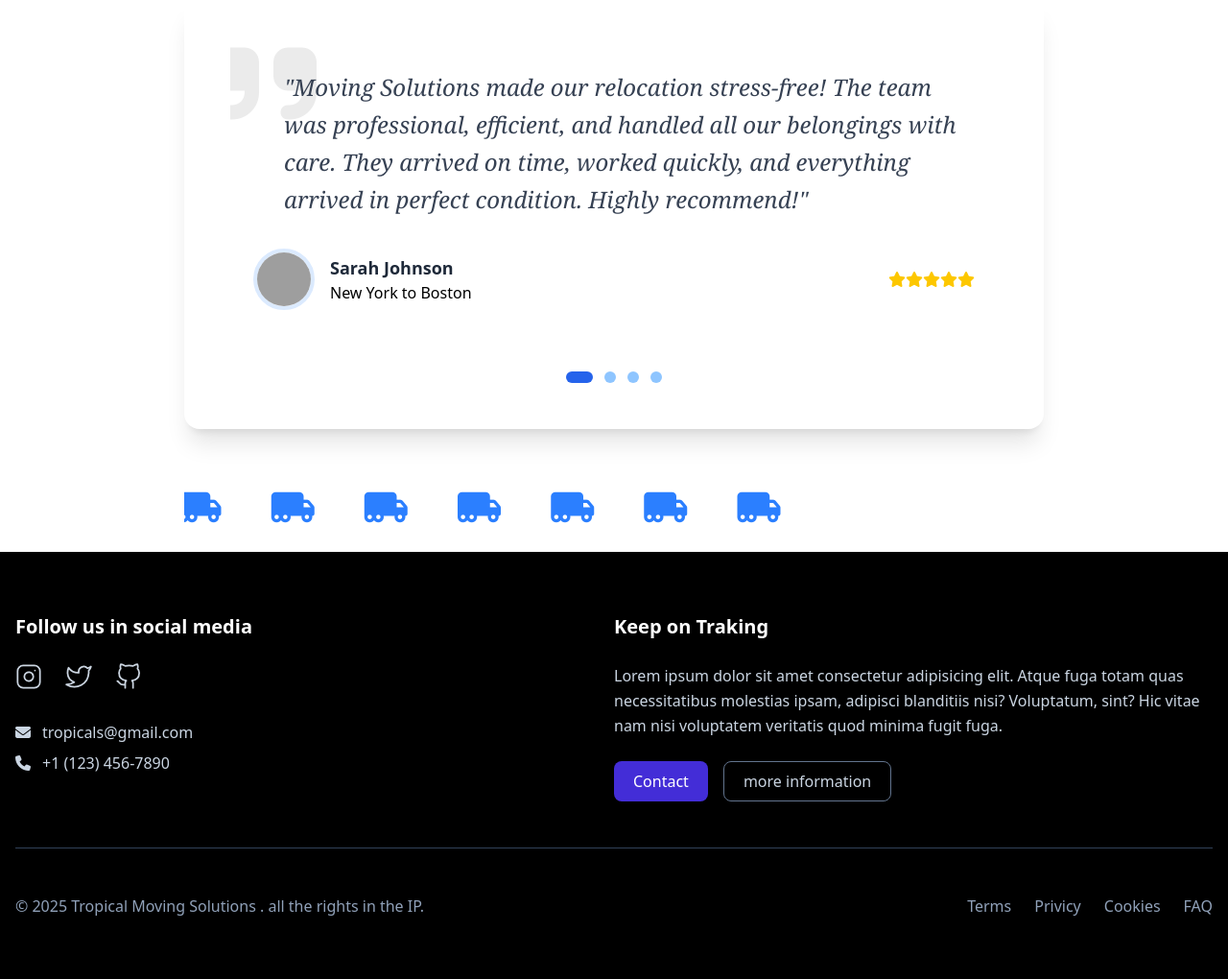
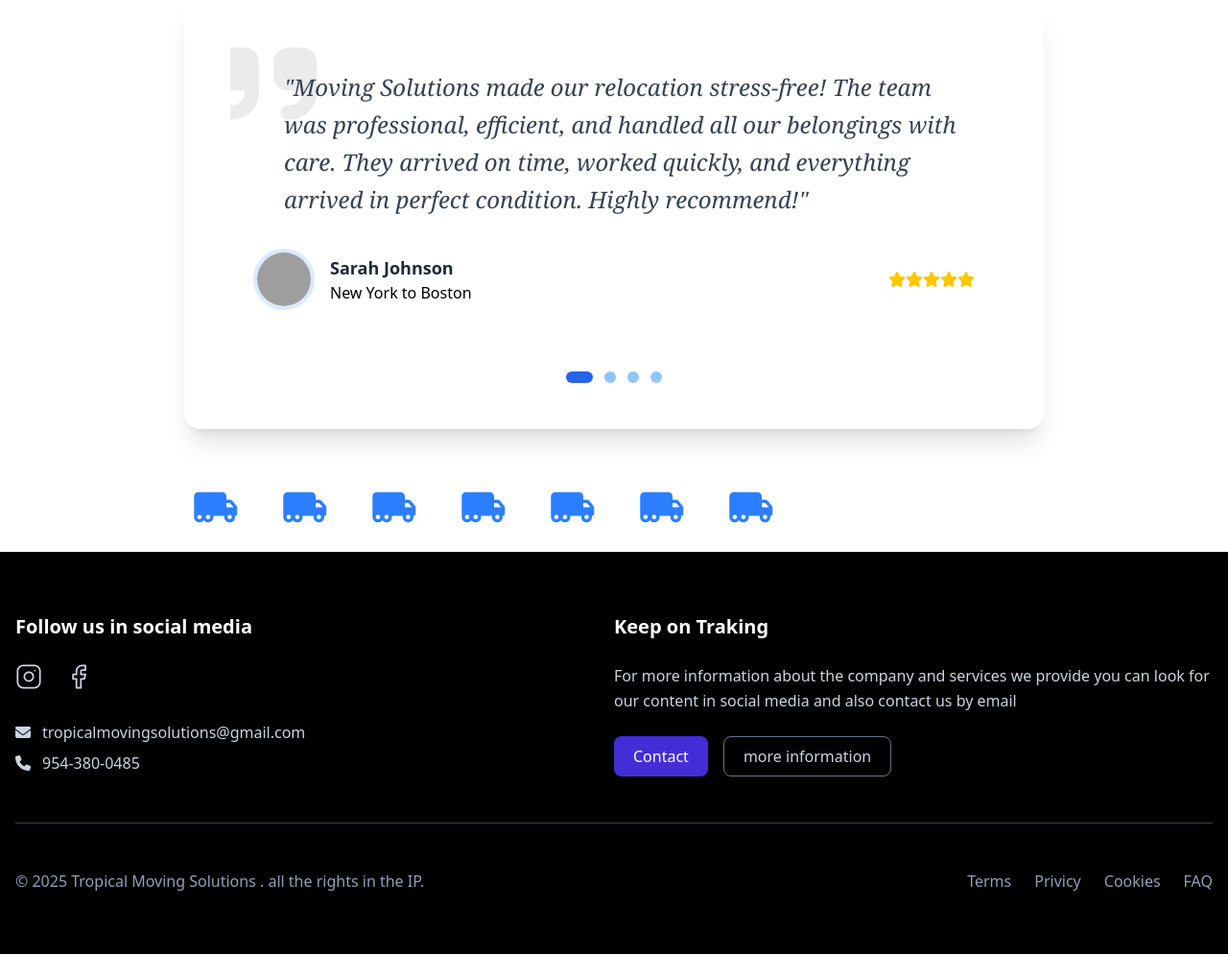
Before and after one commit to elMauro2003/tropical_moving_solutions, a Django app: page / in a window 1280 px wide. Shown: the part 2855-3875 px from the top of the page at 96% size. After the commit the page ends 3849 px from the top, so only its background shows below. Run offline with Django 5.2, Linux system fonts and the light colour scheme; some libraries are stand-ins or nearby versions; some web fonts are replaced; grey boxes are pictures that could not be loaded.

Commit message:
ref[styles]: fixing visual details

```diff
--- a/templates/calculator.html
+++ b/templates/calculator.html
@@ -117,8 +117,8 @@
                 <p class="mt-1 opacity-80 text-sm">Professional moving services throughout Miami</p>
             </div>
             <div class="text-base">
-                <p><i class="fas fa-phone mr-2"></i> (305) 555-1234</p>
-                <p class="mt-1"><i class="fas fa-envelope mr-2"></i> tropical@miamimovers.com</p>
+                <p><i class="fas fa-phone mr-2"></i> 954-380-0485</p>
+                <p class="mt-1"><i class="fas fa-envelope mr-2"></i> tropicalmovingsolutions@gmail.com</p>
             </div>
             <div class="border-t border-white/20 mt-6 pt-4 text-center text-white/70 text-sm">
                 <p>&copy; 2025 Tropical Solutions. All rights reserved.</p>
--- a/templates/components/about.html
+++ b/templates/components/about.html
@@ -9,13 +9,13 @@
 
         <section class="relative w-full md:w-3/4 h-[600px] overflow-hidden flex justify-center items-center">
             <!-- Contenedor Tropical Moving Solutions -->
-            <div class="info-container absolute top-4 left-0 w-full h-3/4 transform transition-all duration-500 ease-in-out" id="tropical">
-                <div class="bg-gray-100 rounded-xl shadow-lg h-full">
+            <div class="info-container absolute top-4 left-0 w-full h-3/4 transform transition-all duration-500 ease-in-out " id="tropical">
+                <div class="bg-gray-100 rounded-xl shadow-lg h-full box-content">
                     <div class="container mx-auto py-8 sm:px-6 lg:px-8 h-full">
                         <div class="flex flex-col md:flex-row justify-center items-center h-full">
-                            <div class="max-w-lg mb-8 md:mb-0">
-                                <h2 class="text-3xl font-extrabold text-green-500 sm:text-4xl">Tropical Moving Solutions</h2>
-                                <p class="mt-4 text-gray-600 text-lg">
+                            <div class="max-w-md mb-8 md:mb-0">
+                                <h2 class="text-2xl mt-17 text-center pt-2 font-extrabold text-green-500 sm:text-4xl sm:mt-0">Tropical Moving Solutions</h2>
+                                <p class="mt-4 text-gray-600 text-sm">
                                     At Tropical Moving Solutions, we’re more than just a moving company —
                                     we’re your trusted partner in making transitions smooth, stress-free, and even enjoyable.
                                     Whether you’re moving across town or across the state, our team is committed to handling
@@ -59,36 +59,21 @@
                             </p>
                             <div class="w-full flex justify-center pt-5 pb-5">
                                 <a href="#" class="mx-5">
-                                    <div aria-label="Github">
-                                        <svg xmlns="http://www.w3.org/2000/svg" width="24" height="24" viewBox="0 0 24 24"
-                                            fill="none" stroke="#718096" stroke-width="1.5" stroke-linecap="round"
-                                            stroke-linejoin="round" class="feather feather-github">
-                                            <path
-                                                d="M9 19c-5 1.5-5-2.5-7-3m14 6v-3.87a3.37 3.37 0 0 0-.94-2.61c3.14-.35 6.44-1.54 6.44-7A5.44 5.44 0 0 0 20 4.77 5.07 5.07 0 0 0 19.91 1S18.73.65 16 2.48a13.38 13.38 0 0 0-7 0C6.27.65 5.09 1 5.09 1A5.07 5.07 0 0 0 5 4.77a5.44 5.44 0 0 0-1.5 3.78c0 5.42 3.3 6.61 6.44 7A3.37 3.37 0 0 0 9 18.13V22">
-                                            </path>
-                                        </svg>
-                                    </div>
                                 </a>
                                 <a href="#" class="mx-5">
                                     <div aria-label="Twitter">
-                                        <svg xmlns="http://www.w3.org/2000/svg" width="24" height="24" viewBox="0 0 24 24"
-                                            fill="none" stroke="#718096" stroke-width="1.5" stroke-linecap="round"
-                                            stroke-linejoin="round" class="feather feather-twitter">
-                                            <path
-                                                d="M23 3a10.9 10.9 0 0 1-3.14 1.53 4.48 4.48 0 0 0-7.86 3v1A10.66 10.66 0 0 1 3 4s-4 9 5 13a11.64 11.64 0 0 1-7 2c9 5 20 0 20-11.5a4.5 4.5 0 0 0-.08-.83A7.72 7.72 0 0 0 23 3z">
-                                            </path>
-                                        </svg>
+                                             <svg xmlns="http://www.w3.org/2000/svg" width="24" height="24" viewBox="0 0 24 24" fill="none" stroke="currentColor" stroke-width="1.5" stroke-linecap="round" stroke-linejoin="round">
+                                                <path d="M18 2h-3a5 5 0 0 0-5 5v3H7v4h3v8h4v-8h3l1-4h-4V7a1 1 0 0 1 1-1h3z"></path>
+                                            </svg>
                                     </div>
                                 </a>
                                 <a href="#" class="mx-5">
                                     <div aria-label="Instagram">
-                                        <svg xmlns="http://www.w3.org/2000/svg" width="24" height="24" viewBox="0 0 24 24"
-                                            fill="none" stroke="#718096" stroke-width="1.5" stroke-linecap="round"
-                                            stroke-linejoin="round" class="feather feather-instagram">
-                                            <rect x="2" y="2" width="20" height="20" rx="5" ry="5"></rect>
-                                            <path d="M16 11.37A4 4 0 1 1 12.63 8 4 4 0 0 1 16 11.37z"></path>
-                                            <line x1="17.5" y1="6.5" x2="17.51" y2="6.5"></line>
-                                        </svg>
+                                      <svg xmlns="http://www.w3.org/2000/svg" width="24" height="24" viewBox="0 0 24 24" fill="none" stroke="currentColor" stroke-width="1.5" stroke-linecap="round" stroke-linejoin="round">
+                                                <rect x="2" y="2" width="20" height="20" rx="5" ry="5"></rect>
+                                                <path d="M16 11.37A4 4 0 1 1 12.63 8 4 4 0 0 1 16 11.37z"></path>
+                                                <line x1="17.5" y1="6.5" x2="17.51" y2="6.5"></line>
+                                            </svg>
                                     </div>
                                 </a>
                             </div>
--- a/templates/components/footer.html
+++ b/templates/components/footer.html
@@ -5,7 +5,7 @@
             <div class="w-full md:w-2/5 mb-12 md:mb-0 flex flex-col items-center md:items-start">
                 <h4 class="text-xl font-semibold text-white mb-6">Follow us in social media</h4>
                 <div class="flex space-x-6">
-                    <a href="#" class="social-icon">
+                    <a href="https://www.instagram.com/tropicalmovingsolutions?igsh=MTV3NXFkaHpkZjA4Zg==" class="social-icon">
                         <svg xmlns="http://www.w3.org/2000/svg" width="28" height="28" viewBox="0 0 24 24"
                             fill="none" stroke="#cbd5e1" stroke-width="1.5" stroke-linecap="round"
                             stroke-linejoin="round" class="feather feather-instagram instagram">
@@ -14,28 +14,17 @@
                             <line x1="17.5" y1="6.5" x2="17.51" y2="6.5"></line>
                         </svg>
                     </a>
-                    <a href="#" class="social-icon">
+                    <a href="https://facebook.com/633184726549867?ref=pl_edit_xav_ig_profile_page" class="social-icon">
                         <svg xmlns="http://www.w3.org/2000/svg" width="28" height="28" viewBox="0 0 24 24"
-                            fill="none" stroke="#cbd5e1" stroke-width="1.5" stroke-linecap="round"
-                            stroke-linejoin="round" class="feather feather-twitter twitter">
-                            <path
-                                d="M23 3a10.9 10.9 0 0 1-3.14 1.53 4.48 4.48 0 0 0-7.86 3v1A10.66 10.66 0 0 1 3 4s-4 9 5 13a11.64 11.64 0 0 1-7 2c9 5 20 0 20-11.5a4.5 4.5 0 0 0-.08-.83A7.72 7.72 0 0 0 23 3z">
-                            </path>
-                        </svg>
-                    </a>
-                    <a href="#" class="social-icon">
-                        <svg xmlns="http://www.w3.org/2000/svg" width="28" height="28" viewBox="0 0 24 24"
-                            fill="none" stroke="#cbd5e1" stroke-width="1.5" stroke-linecap="round"
-                            stroke-linejoin="round" class="feather feather-github github">
-                            <path
-                                d="M9 19c-5 1.5-5-2.5-7-3m14 6v-3.87a3.37 3.37 0 0 0-.94-2.61c3.14-.35 6.44-1.54 6.44-7A5.44 5.44 0 0 0 20 4.77 5.07 5.07 0 0 0 19.91 1S18.73.65 16 2.48a13.38 13.38 0 0 0-7 0C6.27.65 5.09 1 5.09 1A5.07 5.07 0 0 0 5 4.77a5.44 5.44 0 0 0-1.5 3.78c0 5.42 3.3 6.61 6.44 7A3.37 3.37 0 0 0 9 18.13V22">
-                            </path>
-                        </svg>
+     fill="none" stroke="#cbd5e1" stroke-width="1.5" stroke-linecap="round"
+     stroke-linejoin="round" class="feather feather-facebook facebook">
+    <path d="M18 2h-3a5 5 0 0 0-5 5v3H7v4h3v8h4v-8h3l1-4h-4V7a1 1 0 0 1 1-1h3z"></path>
+</svg>
                     </a>
                 </div>
                 <div class="mt-8 text-slate-300">
-                    <p class="mb-2"><i class="fas fa-envelope mr-3"></i>tropicals@gmail.com</p>
-                    <p><i class="fas fa-phone mr-3"></i>+1 (123) 456-7890</p>
+                    <p class="mb-2"><i class="fas fa-envelope mr-3"></i>tropicalmovingsolutions@gmail.com</p>
+                    <p><i class="fas fa-phone mr-3"></i>954-380-0485</p>
                 </div>
             </div>
 
@@ -43,9 +32,9 @@
             <div class="w-full md:w-1/2">
                 <h4 class="text-xl font-semibold text-white mb-6">Keep on Traking</h4>
                 <p class="text-slate-300 leading-relaxed mb-6">
-                    Lorem ipsum dolor sit amet consectetur adipisicing elit. Atque fuga totam quas necessitatibus
-                    molestias ipsam, adipisci blanditiis nisi? Voluptatum, sint? Hic
-                    vitae nam nisi voluptatem veritatis quod minima fugit fuga.
+                   For more information about the company and services we provide
+                   you can look for our content in social media
+                   and also contact us by email
                 </p>
                 <div class="flex space-x-4">
                     <button class="px-5 py-2 bg-accent text-white rounded-lg bg-indigo-700  hover:bg-indigo-950 ransition duration-300">
--- a/templates/components/hero.html
+++ b/templates/components/hero.html
@@ -1,4 +1,4 @@
-<section class="relative h-screen w-full overflow-hidden">
+<section class="relative h-screen w-full overflow-hidden "id="home">
     <!-- Carrusel de Fondo -->
     <div id="carousel" class="absolute inset-0 blur-[2px]">
     <!-- Las imágenes se insertarán dinámicamente con JavaScript -->
@@ -25,20 +25,20 @@
 
         <!-- Campo de presupuesto -->
         <section class="w-full flex justify-center">
-        <div class="flex items-center space-x-2 bg-white border border-gray-300 rounded-full px-6 py-3 transition-all duration-300 focus-within:ring-2 focus-within:ring-blue-400 shadow-lg w-72 focus-within:w-80">
+            <div class="flex items-center space-x-2 bg-white border border-gray-300 rounded-full px-4 sm:px-6 py-3 transition-all duration-300 focus-within:ring-2 focus-within:ring-blue-400 shadow-lg w-full max-w-xs sm:w-72 sm:focus-within:w-80">
                 <input
                 type="text"
                 placeholder="Initial quote"
-            class="flex-grow bg-transparent outline-none text-gray-700 placeholder-gray-400 transition-all duration-300 text-lg"
+                class="flex-grow bg-transparent outline-none text-gray-700 placeholder-gray-400 transition-all duration-300 text-base sm:text-lg"
+                disabled
                 />
-            <button class="text-green-400 text-3xl  hover:bg-blue-500 hover:text-white transition px-2 py-1 rounded-full focus:bg-gray-400 focus:text-white flex items-center justify-center">
+                <button class="text-green-400 text-2xl sm:text-3xl hover:bg-blue-500 hover:text-white transition px-2 py-1 rounded-full focus:bg-gray-400 focus:text-white flex items-center justify-center">
                 <a href="{% url 'calculator_page' %}" class="flex items-center justify-center text-center"><i class='bx bx-arrow-right-circle'></i></a>
                 </button>
             </div>
         </section>
     </div>
     </div>
-
     <!-- Flecha para scroll hacia abajo -->
     <div class="scroll-down-arrow" id="scroll-down">
     <i class='bx bx-chevron-down'></i>
--- a/templates/components/navbar.html
+++ b/templates/components/navbar.html
@@ -10,7 +10,7 @@
 
         <!-- Menu Desktop -->
         <ul class="hidden md:flex space-x-6 text-base font-medium text-gray-700">
-            <li><a href="#inicio" class="nav-link text-gray-600 font-medium pb-1 hover:text-teal-600 active">Home</a></li>
+            <li><a href="#" class="nav-link text-gray-600 font-medium pb-1 hover:text-teal-600 active">Home</a></li>
                 <li><a href="#servicios" class="nav-link text-gray-600 font-medium pb-1 hover:text-teal-600">Services</a></li>
                 <li><a href="#sobre-nosotros" class="nav-link text-gray-600 font-medium pb-1 hover:text-teal-600">About us</a></li>
                 <li><a href="#testimonios" class="nav-link text-gray-600 font-medium pb-1 hover:text-teal-600">Testimonie</a></li>
--- a/templates/components/testimony.html
+++ b/templates/components/testimony.html
@@ -139,7 +139,7 @@
 
         <!-- Moving Truck Animation -->
         <div class="relative h-16 overflow-hidden">
-            <div class="truck-animation absolute top-0 left-0">
+            <div class="truck-animation absolute top-0 left-0 flex ">
                 <i class="fas fa-truck-moving text-4xl text-blue-500 mx-6"></i>
                 <i class="fas fa-truck-moving text-4xl text-blue-500 mx-6"></i>
                 <i class="fas fa-truck-moving text-4xl text-blue-500 mx-6"></i>
--- a/templates/contact.html
+++ b/templates/contact.html
@@ -110,7 +110,7 @@
                     <div class="flex flex-col md:flex-row justify-between text-center">
                         <div class="mb-4 md:mb-0">
                             <div class="font-medium text-gray-700 mb-1"><i class="fas fa-phone-alt mr-2 text-blue-500"></i> Contact Us</div>
-                            <div class="text-gray-600">+1 (800) MOVE-NOW</div>
+                            <div class="text-gray-600">954-380-0485 MOVE-NOW</div>
                         </div>
                         <div>
                             <div class="font-medium text-gray-700 mb-1"><i class="fas fa-envelope mr-2 text-blue-500"></i> Email</div>
```
Also changed, not shown: static/css/customStyles.css (+38 -0 lines). Lines whose indentation alone changed are shown as unchanged.
